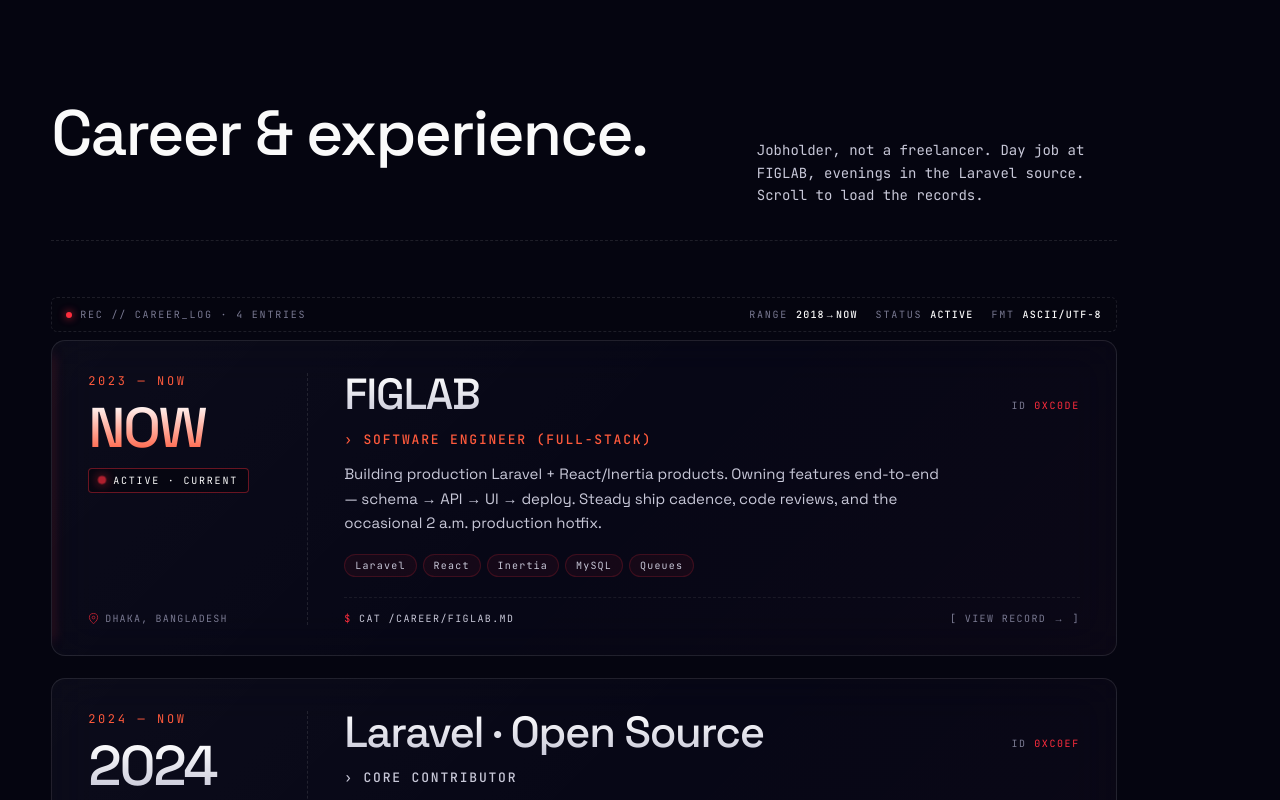
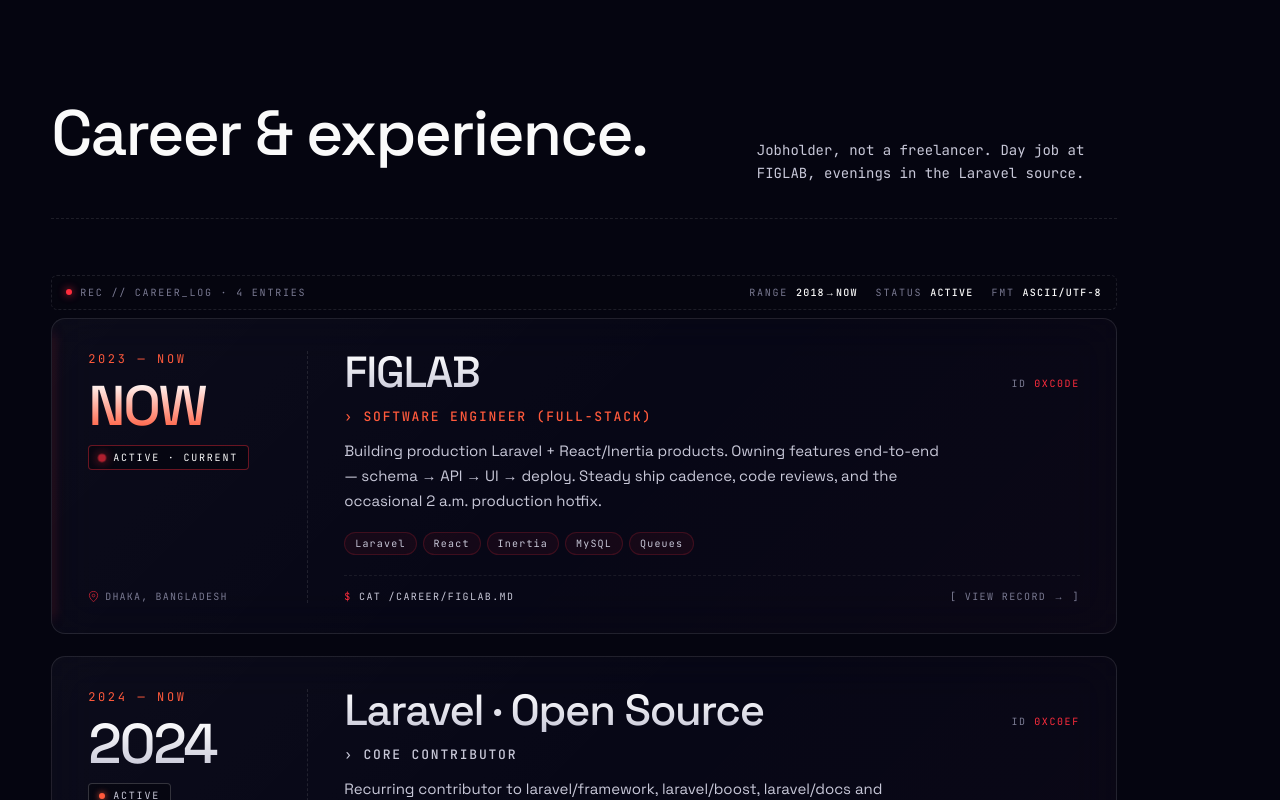
Before and after one commit to iz-ahmad/portfolio, a Next.js app: page / in a window 1280 px wide. Shown: the part 1660-2460 px from the top of the page. Built offline with nearby package versions, Linux system fonts and the light colour scheme; no server answers.

Commit message:
remove 'Scroll to load the records' instruction from experience aside

```diff
--- a/src/components/sections/Experience.tsx
+++ b/src/components/sections/Experience.tsx
@@ -46,7 +46,7 @@ export function Experience() {
         </div>
         <div className="section-aside">
           <p>Jobholder, not a freelancer. Day job at FIGLAB, evenings in the
-          Laravel source. Scroll to load the records.</p>
+          Laravel source.</p>
         </div>
       </div>
 
```
